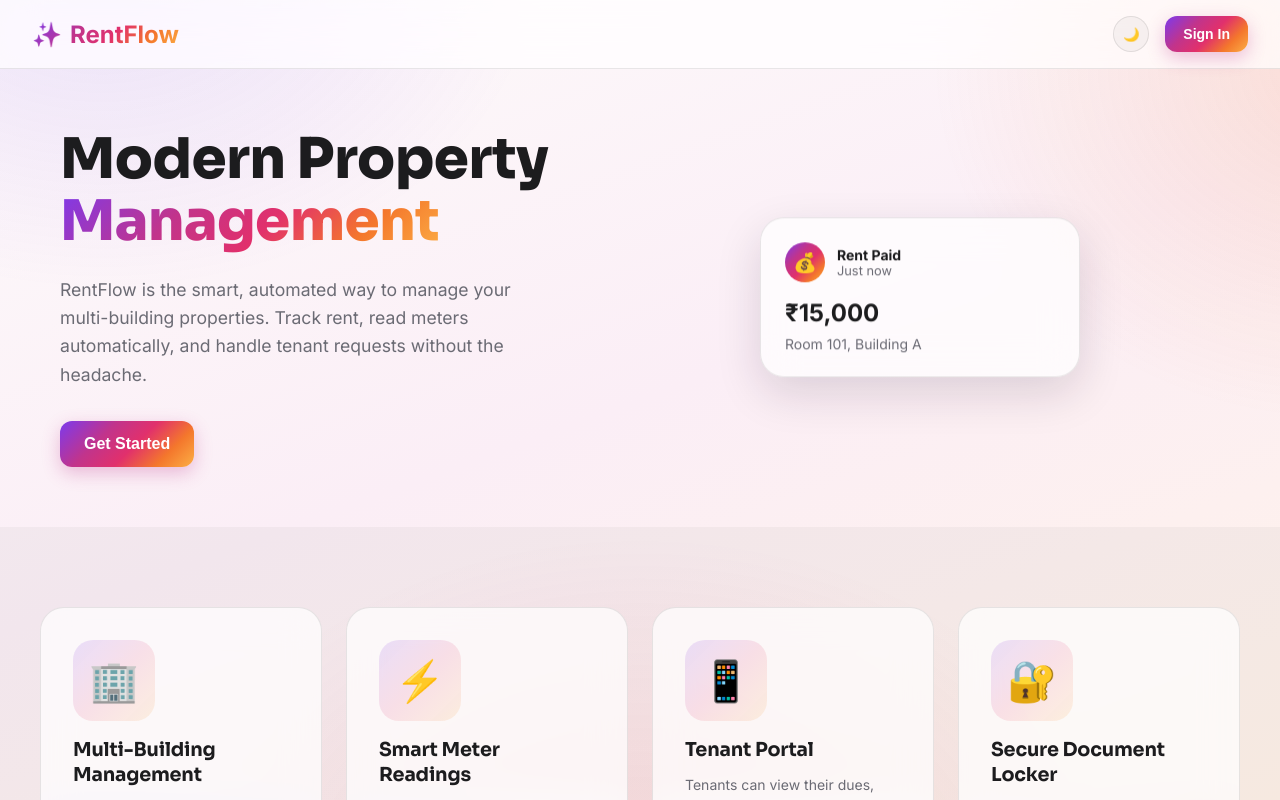
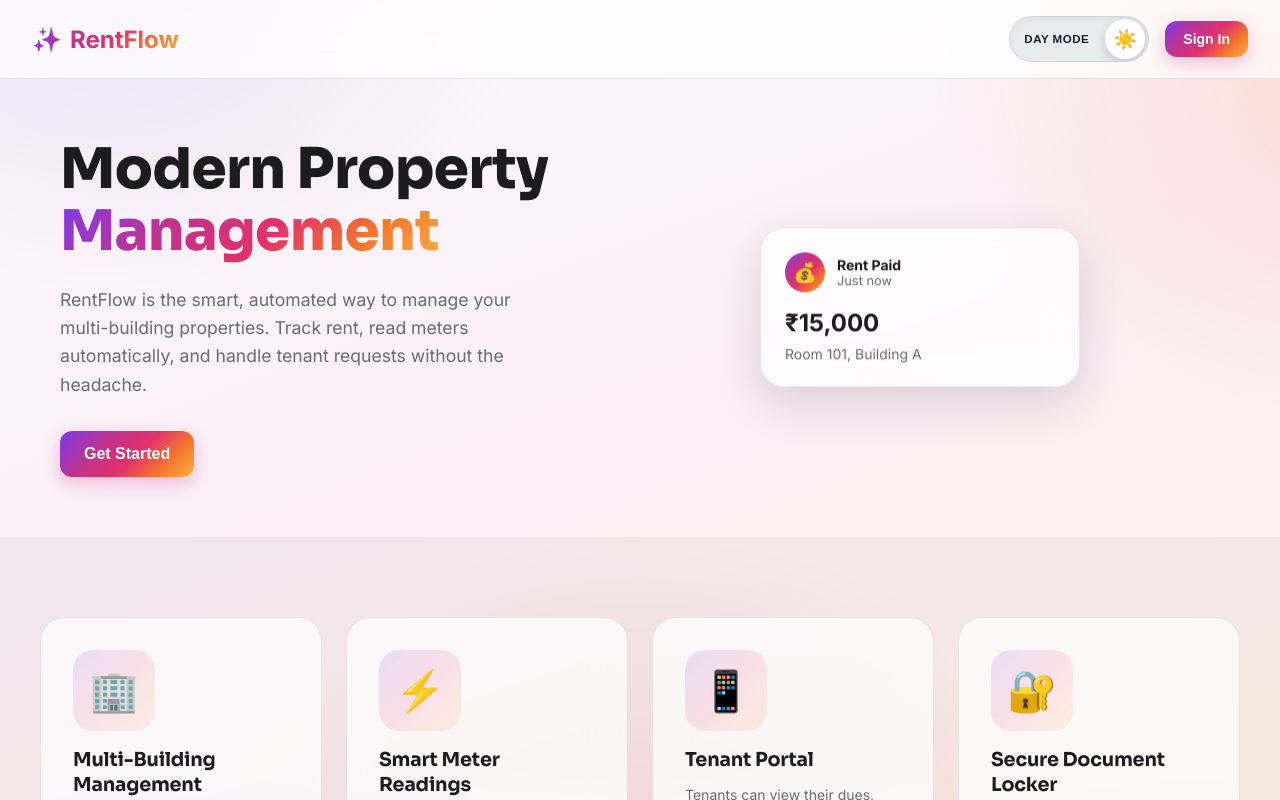
Before and after one commit to Harsh-Prajapati-001/rentflow, a React (Vite) app in the folder frontend/: page / in a window 1280 px wide. Shown: the top 800 px of the page. Built offline with nearby package versions, Linux system fonts and the light colour scheme; no server answers.

Commit message:
feat: updated theme toggle design and added sound effect

```diff
--- /dev/null
+++ b/frontend/src/components/ThemeToggle.jsx
@@ -0,0 +1,38 @@
+import React, { useRef, useEffect } from 'react';
+import { useTheme } from '../hooks/useTheme';
+
+export default function ThemeToggle() {
+  const { isDarkMode, toggleTheme } = useTheme();
+  const audioRef = useRef(null);
+
+  useEffect(() => {
+    // Preload the audio file to ensure it plays instantly
+    audioRef.current = new Audio('/theme-switch.mp3');
+    // Optional: lower the volume slightly if the button click is too loud
+    audioRef.current.volume = 0.5;
+  }, []);
+
+  const handleToggle = () => {
+    if (audioRef.current) {
+      audioRef.current.currentTime = 0;
+      audioRef.current.play().catch(e => console.log('Audio playback prevented', e));
+    }
+    toggleTheme();
+  };
+
+  return (
+    <button
+      className={`theme-pill ${isDarkMode ? 'theme-pill-dark' : 'theme-pill-light'}`}
+      onClick={handleToggle}
+      title="Toggle Dark Mode"
+    >
+      <div className="theme-pill-track">
+        <span className="theme-pill-text text-day">DAY MODE</span>
+        <div className="theme-pill-thumb">
+          {isDarkMode ? '🌙' : '☀️'}
+        </div>
+        <span className="theme-pill-text text-night">NIGHT MODE</span>
+      </div>
+    </button>
+  );
+}
--- a/frontend/src/pages/AuthPage.jsx
+++ b/frontend/src/pages/AuthPage.jsx
@@ -21,13 +21,12 @@
 import { useState } from 'react'
 import { useNavigate } from 'react-router-dom'
 import { supabase, signIn, signUp, findOwnerByCredentials } from '../lib/supabase'
-import { useTheme } from '../hooks/useTheme'
+import ThemeToggle from '../components/ThemeToggle'
 
 const TWILIO_ENABLED = import.meta.env.VITE_TWILIO_ENABLED === 'true'
 
 export default function AuthPage() {
   const navigate = useNavigate()
-  const { isDarkMode, toggleTheme } = useTheme()
 
   // mode: 'login' | 'signup' | 'phone_otp' | 'email_sent'
   const [mode, setMode] = useState('login')
@@ -205,9 +204,7 @@ export default function AuthPage() {
     return (
       <div className="auth-page">
         <div className="auth-card" style={{ position: 'relative' }}>
-          <button className="theme-toggle-btn" onClick={toggleTheme} style={{ position: 'absolute', top: 20, right: 20 }}>
-            {isDarkMode ? '☀️' : '🌙'}
-          </button>
+          <div style={{ position: 'absolute', top: 20, right: 20 }}><ThemeToggle /></div>
           <div className="auth-brand"><span className="brand-icon">🏢</span><h1>RentFlow</h1></div>
           <div className="verify-box">
             <div className="verify-icon">📱</div>
@@ -250,9 +247,7 @@ export default function AuthPage() {
     return (
       <div className="auth-page">
         <div className="auth-card" style={{ position: 'relative' }}>
-          <button className="theme-toggle-btn" onClick={toggleTheme} style={{ position: 'absolute', top: 20, right: 20 }}>
-            {isDarkMode ? '☀️' : '🌙'}
-          </button>
+          <div style={{ position: 'absolute', top: 20, right: 20 }}><ThemeToggle /></div>
           <div className="auth-brand"><span className="brand-icon">🏢</span><h1>RentFlow</h1></div>
           <div className="verify-box">
             <div className="verify-icon">📧</div>
@@ -279,9 +274,7 @@ export default function AuthPage() {
   return (
     <div className="auth-page">
       <div className="auth-card" style={{ position: 'relative' }}>
-        <button className="theme-toggle-btn" onClick={toggleTheme} style={{ position: 'absolute', top: 20, right: 20 }}>
-          {isDarkMode ? '☀️' : '🌙'}
-        </button>
+        <div style={{ position: 'absolute', top: 20, right: 20 }}><ThemeToggle /></div>
         <div className="auth-brand">
           <span className="brand-icon">🏢</span>
           <h1>RentFlow</h1>
--- a/frontend/src/pages/LandingPage.jsx
+++ b/frontend/src/pages/LandingPage.jsx
@@ -1,12 +1,11 @@
 import React from 'react';
 import { useNavigate, Navigate } from 'react-router-dom';
 import { useAuth } from '../hooks/useAuth';
-import { useTheme } from '../hooks/useTheme';
+import ThemeToggle from '../components/ThemeToggle';
 
 export default function LandingPage() {
   const navigate = useNavigate();
   const { user } = useAuth();
-  const { isDarkMode, toggleTheme } = useTheme();
 
   // Redirect to dashboard if already logged in
   if (user) {
@@ -21,9 +20,7 @@ export default function LandingPage() {
           RentFlow
         </div>
         <div className="landing-nav-actions">
-          <button className="theme-toggle-btn" onClick={toggleTheme} aria-label="Toggle theme" title="Toggle Dark Mode">
-            {isDarkMode ? '☀️' : '🌙'}
-          </button>
+          <ThemeToggle />
           <button className="btn-primary" onClick={() => navigate('/login')}>
             Sign In
           </button>
--- a/frontend/src/pages/OwnerDashboard.jsx
+++ b/frontend/src/pages/OwnerDashboard.jsx
@@ -2,7 +2,7 @@ import { useState, useEffect } from 'react'
 import { useNavigate } from 'react-router-dom'
 import { useAuth } from '../hooks/useAuth'
 import { useBuilding } from '../hooks/useBuilding'
-import { useTheme } from '../hooks/useTheme'
+import ThemeToggle from '../components/ThemeToggle'
 import { getBuildingStats, getNotifications, markAllNotificationsRead, autoGenerateRentRecords, signOut } from '../lib/supabase'
 import BuildingSelector from '../components/buildings/BuildingSelector'
 import BuildingManager from '../components/buildings/BuildingManager'
@@ -25,7 +25,6 @@ const MONTHS = ['January','February','March','April','May','June','July','August
 
 export default function OwnerDashboard() {
   const { profile, user } = useAuth()
-  const { isDarkMode, toggleTheme } = useTheme()
   const { selectedBuilding } = useBuilding()
   const navigate = useNavigate()
   const [activeTab, setActiveTab] = useState('dashboard')
@@ -69,10 +68,7 @@ export default function OwnerDashboard() {
           ))}
         </nav>
         <div className="sidebar-footer">
-          <button className="theme-toggle-btn" onClick={toggleTheme} title="Toggle Dark Mode">
-            <span className="icon">{isDarkMode ? '☀️' : '🌙'}</span>
-            <span>{isDarkMode ? 'Light Mode' : 'Dark Mode'}</span>
-          </button>
+          <ThemeToggle />
           <button className="nav-item" onClick={() => setShowBuildingManager(true)}>
             <span>⚙️</span><span>Manage Buildings</span>
           </button>
--- a/frontend/src/pages/TenantDashboard.jsx
+++ b/frontend/src/pages/TenantDashboard.jsx
@@ -1,7 +1,7 @@
 import { useState, useEffect } from 'react'
 import { useNavigate } from 'react-router-dom'
 import { useAuth } from '../hooks/useAuth'
-import { useTheme } from '../hooks/useTheme'
+import ThemeToggle from '../components/ThemeToggle'
 import {
   getTenantByUserId, getTenantRentRecords, getTenantElectricityRecords,
   getNotifications, markAllNotificationsRead, signOut,
@@ -22,7 +22,6 @@ const MONTHS = ['January','February','March','April','May','June','July','August
 
 export default function TenantDashboard() {
   const { profile, user } = useAuth()
-  const { isDarkMode, toggleTheme } = useTheme()
   const navigate = useNavigate()
   const [tenant, setTenant] = useState(null)
   const [rentRecords, setRentRecords] = useState([])
@@ -85,10 +84,7 @@ export default function TenantDashboard() {
           ))}
         </nav>
         <div className="sidebar-footer">
-          <button className="theme-toggle-btn" onClick={toggleTheme} title="Toggle Dark Mode">
-            <span className="icon">{isDarkMode ? '☀️' : '🌙'}</span>
-            <span>{isDarkMode ? 'Light Mode' : 'Dark Mode'}</span>
-          </button>
+          <ThemeToggle />
           <div className="user-info">
             <span className="user-name">{profile?.full_name}</span>
             <span className="user-role">Tenant</span>
--- a/frontend/src/styles/global.css
+++ b/frontend/src/styles/global.css
@@ -630,31 +630,96 @@ input.input-disabled,input:disabled{opacity:.5;cursor:not-allowed}
   color: var(--text-muted);
   line-height: 1.5;
 }
-.theme-toggle-btn {
-  background: var(--surface2);
+/* ── Theme Pill Toggle ──────────────────────────────── */
+.theme-pill {
+  background: transparent;
+  border: none;
+  cursor: pointer;
+  padding: 0;
+  outline: none;
+  display: flex;
+  align-items: center;
+}
+
+.theme-pill-track {
+  position: relative;
+  width: 140px;
+  height: 46px;
+  border-radius: 24px;
+  background: #e9ecef;
   border: 1px solid var(--border);
-  color: var(--text);
-  width: 36px;
-  height: 36px;
+  display: flex;
+  align-items: center;
+  transition: all 0.4s cubic-bezier(0.4, 0, 0.2, 1);
+  overflow: hidden;
+  box-shadow: inset 0 2px 8px rgba(0,0,0,0.05);
+}
+
+.theme-pill-dark .theme-pill-track {
+  background: #11141c;
+  border-color: rgba(255,255,255,0.1);
+  box-shadow: inset 0 2px 12px rgba(0,0,0,0.5);
+}
+
+.theme-pill-thumb {
+  position: absolute;
+  top: 2px;
+  left: 3px;
+  width: 40px;
+  height: 40px;
   border-radius: 50%;
+  background: #fff;
   display: flex;
   align-items: center;
   justify-content: center;
-  cursor: pointer;
-  transition: all 0.2s ease;
+  font-size: 1.2rem;
+  box-shadow: 0 4px 12px rgba(0,0,0,0.15);
+  transition: all 0.5s cubic-bezier(0.34, 1.56, 0.64, 1);
+  z-index: 2;
+  color: #f59e0b;
+  transform: translateX(92px);
 }
-.theme-toggle-btn:hover {
-  background: var(--border);
+
+.theme-pill-dark .theme-pill-thumb {
+  transform: translateX(0);
+  background: #fff;
+  color: #7c3aed;
 }
-.sidebar-footer .theme-toggle-btn {
+
+.theme-pill-text {
+  position: absolute;
+  font-size: 0.72rem;
+  font-weight: 800;
+  letter-spacing: 0.5px;
+  transition: opacity 0.3s ease, transform 0.3s ease;
+  z-index: 1;
+}
+
+.text-day {
+  left: 14px;
+  color: #1a1e27;
+  opacity: 1;
+}
+.theme-pill-dark .text-day {
+  opacity: 0;
+  transform: translateX(-10px);
+}
+
+.text-night {
+  right: 12px;
+  color: #e2e8f0;
+  opacity: 0;
+  transform: translateX(10px);
+}
+.theme-pill-dark .text-night {
+  opacity: 1;
+  transform: translateX(0);
+}
+
+.sidebar-footer .theme-pill {
   width: 100%;
-  border-radius: 12px;
-  padding: 9px 12px;
-  justify-content: flex-start;
-  gap: 10px;
-}
-.sidebar-footer .theme-toggle-btn .icon {
-  width: 20px;
+  justify-content: center;
+  margin-top: 8px;
 }
 @media (max-width: 768px) {
   .hero-section {
@@ -663,6 +728,5 @@ input.input-disabled,input:disabled{opacity:.5;cursor:not-allowed}
     padding: 40px 20px;
   }
   .hero-content h1 { font-size: 2.5rem; }
-  .sidebar-footer .theme-toggle-btn span { display: none; }
-  .sidebar-footer .theme-toggle-btn { justify-content: center; }
+  .sidebar-footer .theme-pill { transform: scale(0.85); margin-left: -5px; }
 }
```
Also changed, not shown: 1 other file (tests, documents, lock files or other folders).
